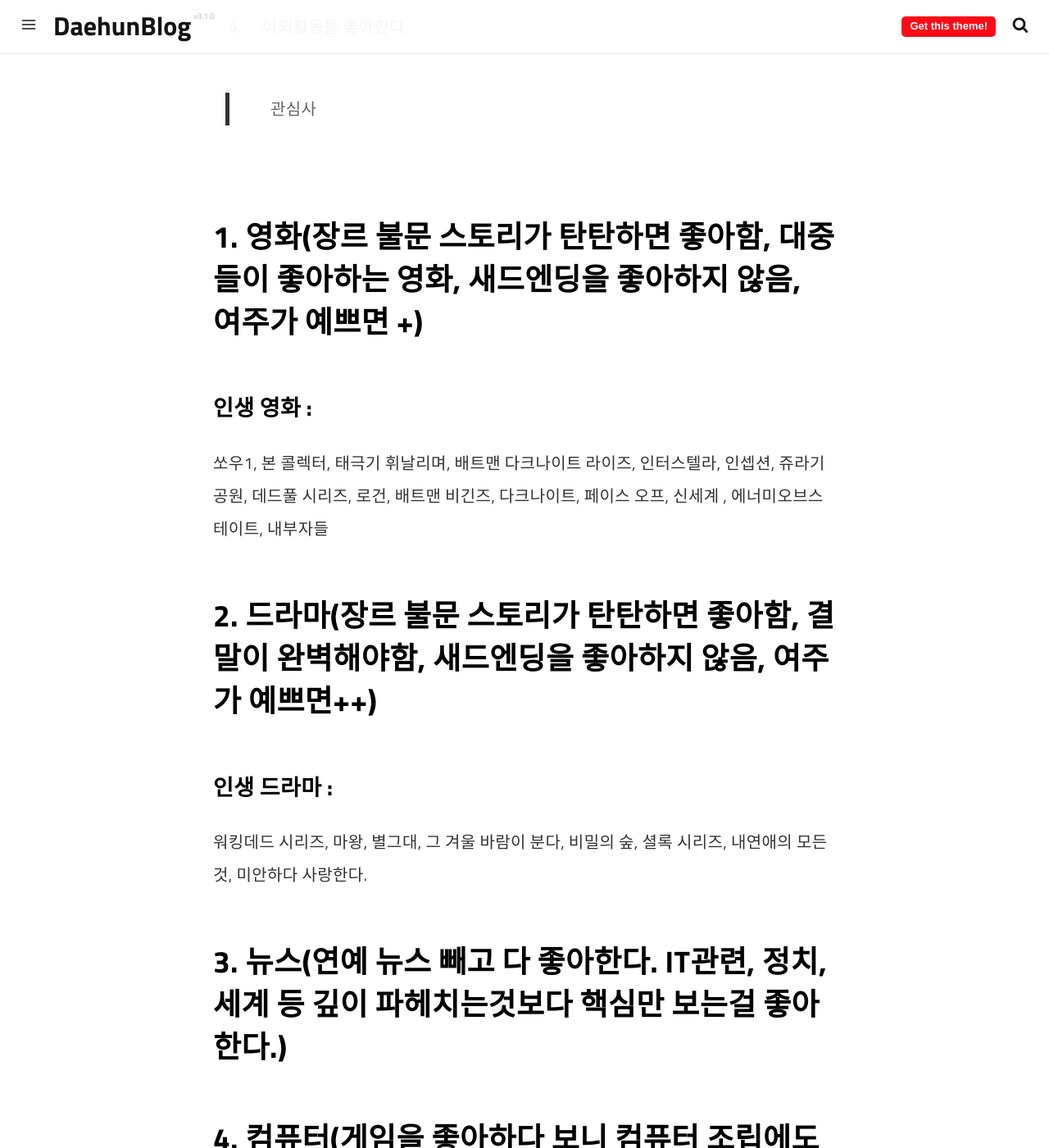
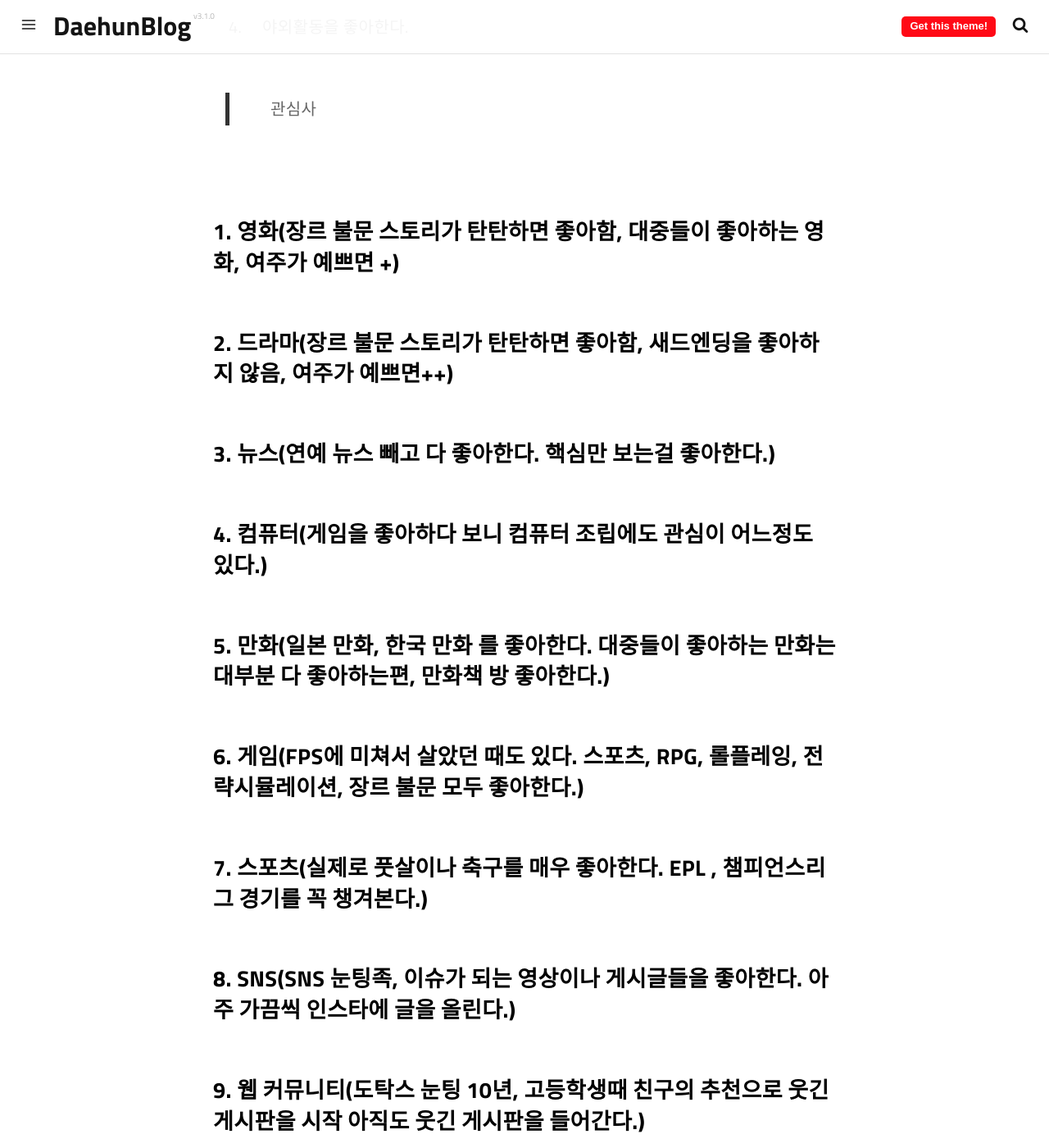
Before and after one commit to daehun93/daehun93.github.io, a Jekyll site: the page built from pages/about.md, in a window 1280 px wide and 1400 px high, scrolled down 756 px. Shown: the whole window at 82% size. Built offline with Jekyll 4.4.1, drawn with Linux system fonts in a browser that asks for light colours; a script that is not in the unit is left out; some of the changed text lies outside the part shown.

Commit message:
자기소개

```diff
--- a/pages/about.md
+++ b/pages/about.md
@@ -21,45 +21,27 @@ permalink: /about/
 
 > 관심사
 
-## 1. 영화(장르 불문 스토리가 탄탄하면 좋아함, 대중들이 좋아하는 영화, 새드엔딩을 좋아하지 않음, 여주가 예쁘면 +)<br>
+### 1. 영화(장르 불문 스토리가 탄탄하면 좋아함, 대중들이 좋아하는 영화, 여주가 예쁘면 +)<br>
 
-### 인생 영화 :
+### 2. 드라마(장르 불문 스토리가 탄탄하면 좋아함, 새드엔딩을 좋아하지 않음, 여주가 예쁘면++)<br>
 
-쏘우1, 본 콜렉터, 태극기 휘날리며, 배트맨 다크나이트 라이즈, 인터스텔라, 인셉션, 쥬라기공원, 데드풀 시리즈, 로건,
-배트맨 비긴즈, 다크나이트, 페이스 오프, 신세계 , 에너미오브스테이트, 내부자들
+### 3. 뉴스(연예 뉴스 빼고 다 좋아한다. 핵심만 보는걸 좋아한다.)<br>
 
-## 2. 드라마(장르 불문 스토리가 탄탄하면 좋아함, 결말이 완벽해야함, 새드엔딩을 좋아하지 않음, 여주가 예쁘면++)<br>
+### 4. 컴퓨터(게임을 좋아하다 보니 컴퓨터 조립에도 관심이 어느정도 있다.)<br>
 
-### 인생 드라마 :
+### 5. 만화(일본 만화, 한국 만화 를 좋아한다. 대중들이 좋아하는 만화는 대부분 다 좋아하는편, 만화책 방 좋아한다.)<br>
 
-워킹데드 시리즈, 마왕, 별그대, 그 겨울 바람이 분다, 비밀의 숲, 셜록 시리즈, 내연애의 모든것, 미안하다 사랑한다.
+### 6. 게임(FPS에 미쳐서 살았던 때도 있다. 스포츠, RPG, 롤플레잉, 전략시뮬레이션, 장르 불문 모두 좋아한다.)<br>
 
-## 3. 뉴스(연예 뉴스 빼고 다 좋아한다. IT관련, 정치, 세계 등 깊이 파헤치는것보다 핵심만 보는걸 좋아한다.)<br>
+### 7. 스포츠(실제로 풋살이나 축구를 매우 좋아한다. EPL , 챔피언스리그 경기를 꼭 챙겨본다.)<br>
 
-## 4. 컴퓨터(게임을 좋아하다 보니 컴퓨터 조립에도 관심이 어느정도 있다. 돈이 많으면 그래픽카드 업그레이드 부터 한다.)<br>
+### 8. SNS(SNS 눈팅족, 이슈가 되는 영상이나 게시글들을 좋아한다. 아주 가끔씩 인스타에 글을 올린다.)<br>
 
-## 5. 만화(일본 만화, 한국 만화 를 좋아한다. 대중들이 좋아하는 만화는 대부분 다 좋아하는편, 만화책 방 좋아한다.)<br>
+### 9. 웹 커뮤니티(도탁스 눈팅 10년, 고등학생때 친구의 추천으로 웃긴 게시판을 시작 아직도 웃긴 게시판을 들어간다.)<br>
 
-### 인생 만화 :
+### 10. 여행(국내여행, 국외여행 다 좋아한다. 여행 자체를 좋아하지 사진을 찍거나 이쁜곳, 맛집 이런것에 딱히 흥미는 없는것 같다.)<br>
 
-킹덤, 원피스, 나루토, 헌터x헌터, 도박묵시룩 카이지, 바람의검심, 강철의연금술사,베르세르크, 베가본드, 이누야샤, 샤먼킹
-
-## 6. 게임(FPS에 미쳐서 살았던 때도 있다. 스포츠, RPG, 롤플레잉, 전략시뮬레이션, 장르 불문 모두 좋아한다.)<br>
-
-### 인생 게임 :
-
-카운터스트라이크, AVA, 서든어택, 카르마온라인, 크로스파이어, 스페셜 포스, 레인보우 식스, 배틀필드, 콜오브 듀티
-FPS 만해도 이정도..
-
-## 7. 스포츠(실제로 풋살이나 축구를 매우 좋아한다. 야구를 싫어한다. 그외에 농구 당구 좋아한다. EPL , 챔피언스리그 경기를 꼭 챙겨본다.)<br>
-
-## 8. SNS(SNS 눈팅족, 이슈가 되는 영상이나 게시글들을 좋아한다. 아주 가끔씩 인스타에 글을 올린다.)<br>
-
-## 9. 웹 커뮤니티(도탁스 눈팅 10년, 고등학생때 친구의 추천으로 웃긴 게시판을 시작 아직도 웃긴 게시판을 들어간다.)<br>
-
-## 10. 여행(국내여행, 국외여행 다 좋아한다. 여행 자체를 좋아하지 사진을 찍거나 이쁜곳, 맛집 이런것에 딱히 흥미는 없는것 같다.)<br>
-
-## 11. 독서(명작 소설들은 거의 다 읽은편, 어렸을 적 독후감을 적어야 부모님께 용돈을 받았음, 나이를 먹고 만화책을 많이봄)<br>
+### 11. 독서(명작 소설들은 거의 다 읽은편, 어렸을 적 독후감을 적어야 부모님께 용돈을 받았음)<br>
 
 항상 밝고 긍정적인 김대훈의 일기 블로그.
 
```
Also changed, not shown: _posts/2010-03-03-why-books-should-be-your-priority.md (+2 -2 lines), _posts/2015-09-06-passion-is-dangerous-go-for-it.md (+7 -7 lines), _posts/2020-01-01-문학-도서-만화-리뷰하기전에.md (added, +77 -0 lines), pages/about-1.md (+11 -29 lines), category/book.md (renamed from category/life.md), category/movie.md (renamed from category/work.md).
